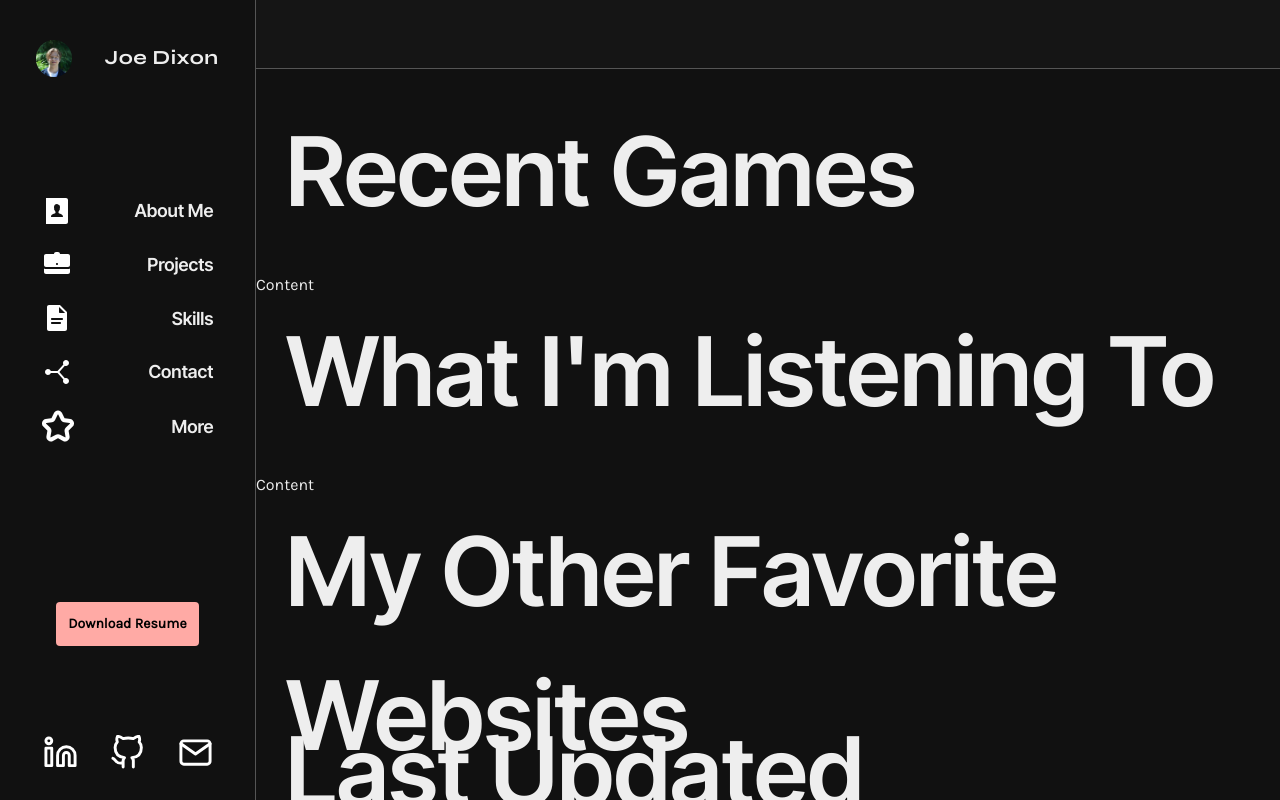
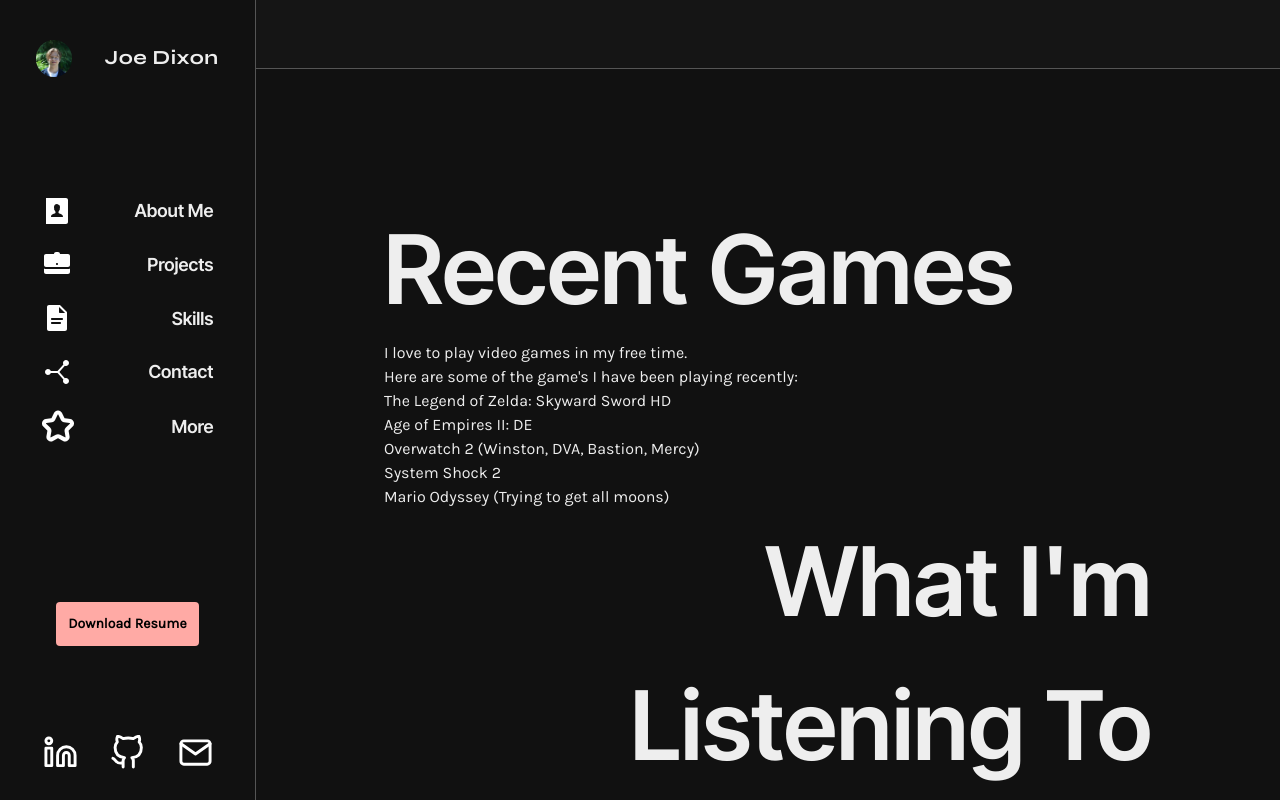
Before and after one commit to joerdixon/my-portfolio-2, a React (Create React App) app: page / in a window 1280 px wide. Both pictures are taken after a click on the element "More". Built offline with nearby package versions, Linux system fonts and the light colour scheme.

Commit message:
more section layout and content added

```diff
--- a/src/components/Navbar/Navigation.jsx
+++ b/src/components/Navbar/Navigation.jsx
@@ -89,7 +89,7 @@ function Nav({ view, setView }) {
       <div className=' h-1/3 hidden md:flex flex-col justify-between w-full' >
         <div className="navlink hover:navhover" onClick={() => { handleMobileNav("about") }}>
           <img className="nav-icon" src={aboutsvg} alt="about icon" />
-          <p classname='navlabel'>About Me</p>
+          <p className='navlabel'>About Me</p>
         </div>
         <div className="navlink hover:navhover" onClick={() => { handleMobileNav("projects") }}>
           <img className="nav-icon" src={projectsvg} alt="briefcase icon" />
@@ -104,7 +104,7 @@ function Nav({ view, setView }) {
           <p>Contact</p>
         </div>
         <div className="navlink hover:navhover" onClick={() => { handleMobileNav("more") }}>
-          <img className="nav-icon w-8" src={moresvg} alt="connect icon" />
+          <img className="nav-icon w-8" src={moresvg} alt="star icon" />
           <p>More</p>
         </div>
       </div>
@@ -129,7 +129,7 @@ function Nav({ view, setView }) {
               <p>Contact</p>
             </div>
             <div className="mobile-link" onClick={() => { handleMobileNav("more") }}>
-              <img className="w-8" src={moresvg} alt="connect icon" />
+              <img className="w-8" src={moresvg} alt="star icon" />
               <p>More</p>
             </div>
           </div>
--- a/src/components/Page/Pages/More.jsx
+++ b/src/components/Page/Pages/More.jsx
@@ -22,22 +22,37 @@ function More() {
                 <img src={more} alt="User icon on a book" className='hidden md:block md:heading-icon md:animate-slideX' />
                 <h2 className='md:animate-slideX2'>More</h2>
             </div>
-            <div className='w-full flex flex-col justify-evenly overflow-y-auto'>
+            <div className='w-full flex flex-col justify-evenly overflow-y-auto p-32'>
                 <div className='more-section-l'>
                     <h1 className='more-heading'>Recent Games</h1>
-                    <p>Content</p>
+                    <p>I love to play video games in my free time.</p>
+                    <p>Here are some of the game's I have been playing recently:</p>
+                    {/* Games List */}
+                    <ul>
+                        <li>The Legend of Zelda: Skyward Sword HD</li>
+                        <li>Age of Empires II: DE</li>
+                        <li>Overwatch 2 (Winston, DVA, Bastion, Mercy)</li>
+                        <li>System Shock 2</li>
+                        <li>Mario Odyssey (Trying to get all moons)</li>
+                    </ul>
                 </div>
                 <div className='more-section-r'>
                     <h1 className='more-heading'>What I'm Listening To</h1>
-                    <p>Content</p>
+                    <p>Spotify API goes here.</p>
                 </div>
                 <div className='more-section-l'>
-                    <h1 className='more-heading'>My Other Favorite Websites</h1>
-                    <p>Content</p>
+                    <h1 className='more-heading'>Cool Websites</h1>
+                    <p>I find awesome websites all the time.</p>
+                    <p>Here's a list of some of them:</p>
+                    <ul>
+                        <li><a href="https://bruno-simon.com/" target='_blank' rel='noreferrer'>bruno-simon.com</a> - Coolest portfolio I've ever seen. (Try it on mobile!)</li>
+                        <li><a href="https://blobmixer.14islands.com/" target='_blank' rel='noreferrer'>blobmixer</a> - Great study for three.js</li>
+                        <li><a href="https://mrdoob.com/" target='_blank' rel='noreferrer'>mr. doob</a> - Variety of cool apps with a variety of technologies.  </li>
+                    </ul>
                 </div>
                 <div className='more-section-r'>
                     <h1 className='more-heading'>Last Updated</h1>
-                    <p>Content</p>
+                    <p>January 13th, 2023</p>
                 </div>
             </div>
         </div>
--- a/src/styles.css
+++ b/src/styles.css
@@ -328,7 +328,7 @@ a {
     .more-section-r {
         /* Layout */
         width: 100%;
-        height: 200px;
+        text-align: right;
         /* Flex Settings */
         display: flex;
         flex-direction: column;
@@ -337,15 +337,19 @@ a {
     .more-section-l {
         /* Layout */
         width: 100%;
-        height: 200px;
+        text-align: left;
         /* Flex Settings */
         display: flex;
         flex-direction: column;
     }
 
+    .more-section {
+        width: 100%;
+
+    }
+
     .more-heading {
         /* Layout */
-        margin: 30px;
         /* Decoration */
         font-size: 6rem;
         font-family: var(--heading-font);
```
